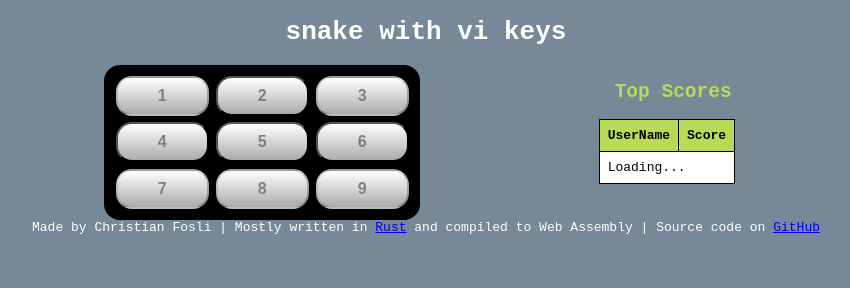
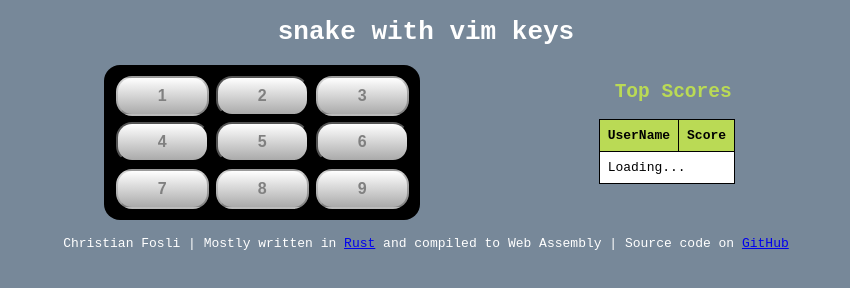
Before and after one commit to christianfosli/snake, a website built with Parcel: page front-end/index.html in a window 1280 px wide. Shown: the whole page, without its empty margins (214-1064 px from the left). Built offline with nearby package versions, Linux system fonts and the light colour scheme.

Commit message:
Adjust index.html

```diff
--- a/front-end/index.html
+++ b/front-end/index.html
@@ -10,7 +10,7 @@
   </head>
   <body>
     <header>
-      <h1>snake with vi keys</h1>
+      <h1>snake with vim keys</h1>
     </header>
     <main>
       <div id="phone">
@@ -63,7 +63,7 @@
       </aside>
     </main>
     <footer>
-      Made by Christian Fosli | Mostly written in
+      Christian Fosli | Mostly written in
       <a href="https://www.rust-lang.org">Rust</a> and compiled to Web Assembly
       | Source code on
       <a href="https://github.com/christianfosli/snake">GitHub</a>
--- a/front-end/style.css
+++ b/front-end/style.css
@@ -19,6 +19,7 @@ main {
 }
 
 footer {
+  padding: 1rem;
   text-align: center;
 }
 
```
